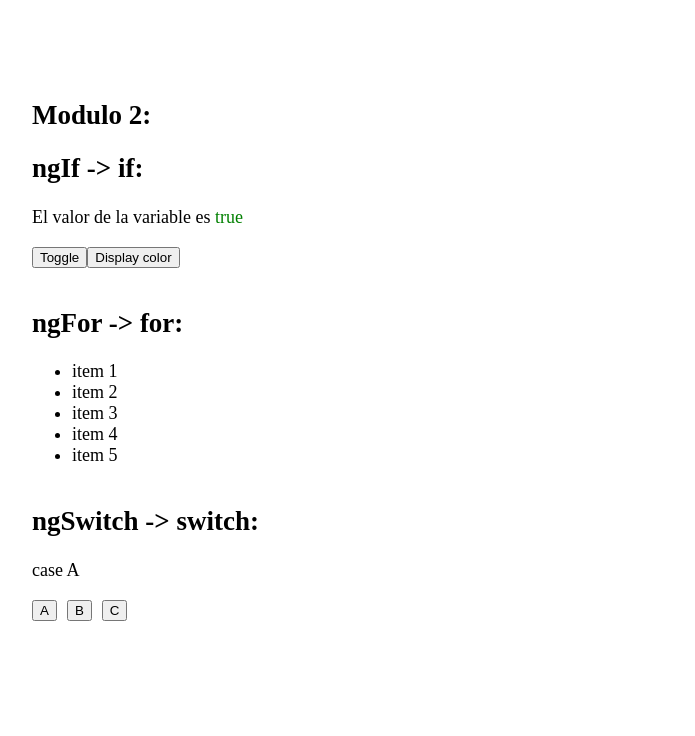
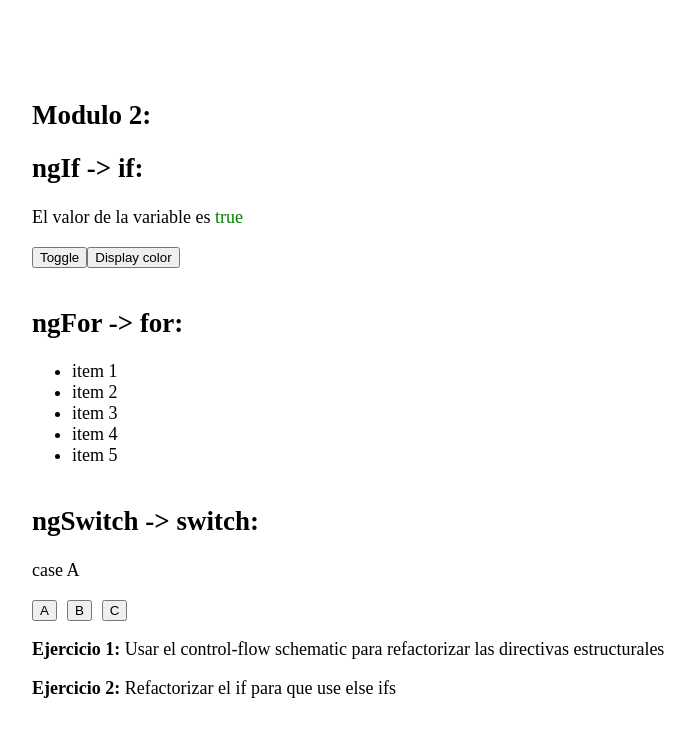
Before and after one commit to lsimonar/waynabox-angular17-workshop, an Angular app: page /modulo-2 in a window 1280 px wide. Shown: the top 736 px of the page, without its empty margins (8-703 px from the left). Built offline with nearby package versions, Linux system fonts and the light colour scheme.

Commit message:
added exercises

```diff
--- a/src/app/Modulos/2-control-flow/module2/module2.component.html
+++ b/src/app/Modulos/2-control-flow/module2/module2.component.html
@@ -40,4 +40,8 @@
   <button style="margin-right: 10px;" (click)="switchValue = 'A'">A</button>
   <button style="margin-right: 10px;" (click)="switchValue = 'B'">B</button>
   <button (click)="switchValue = 'C'">C</button>
+
+  <p><b>Ejercicio 1:</b> Usar el control-flow schematic para refactorizar las directivas estructurales</p>
+  <p><b>Ejercicio 2:</b> Refactorizar el if para que use else ifs </p>
+
 </section>
```
